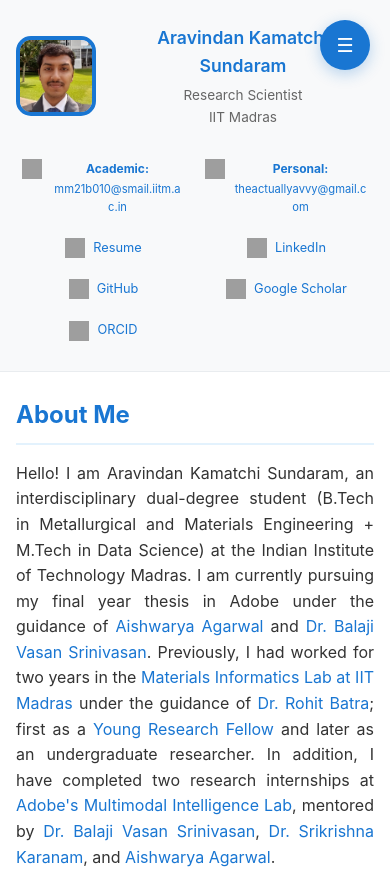
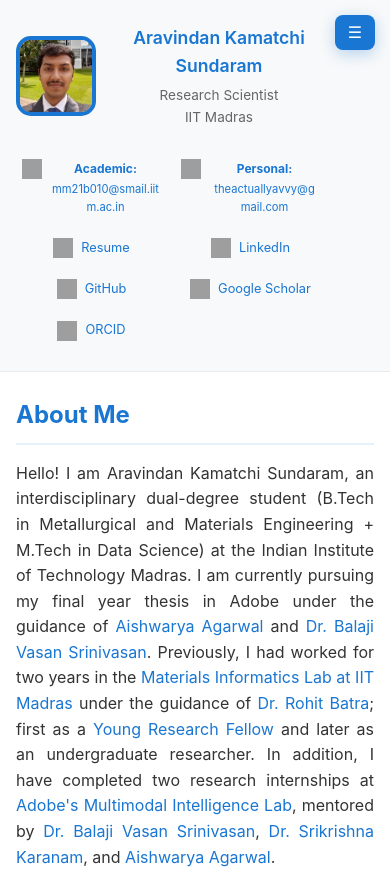
Before and after one commit to AravindanIITM/AravindanIITM.github.io, a plain HTML site: page index.html in a window 390 px wide. Shown: the top 873 px of the page. Drawn offline with Linux system fonts and the light colour scheme; grey boxes are pictures that could not be loaded.

Commit message:
Update index.html to mobile toggle and scroll

```diff
--- a/index.html
+++ b/index.html
@@ -18,6 +18,13 @@
       line-height: 1.6;
       height: 100vh;
       overflow: hidden;
+    }
+
+    @media (max-width: 768px) {
+      body {
+        height: auto;
+        overflow: auto;
+      }
     }
 
     .container {
@@ -585,16 +592,16 @@
     .mobile-nav-toggle {
       display: none;
       position: fixed;
-      top: 20px;
-      right: 20px;
+      top: 15px;
+      right: 15px;
       z-index: 1001;
       background: #1976d2;
       color: white;
       border: none;
-      border-radius: 50%;
-      width: 50px;
-      height: 50px;
-      font-size: 1.2rem;
+      border-radius: 8px;
+      width: 40px;
+      height: 35px;
+      font-size: 1rem;
       cursor: pointer;
       box-shadow: 0 4px 15px rgba(25,118,210,0.3);
       transition: all 0.3s ease;
@@ -637,6 +644,8 @@
     @media (max-width: 768px) {
       body {
         overflow-x: hidden;
+        height: auto;
+        min-height: 100vh;
       }
 
       .mobile-nav-toggle {
@@ -646,6 +655,7 @@
       .container {
         flex-direction: column;
         height: auto;
+        min-height: 100vh;
       }
 
       .left-panel {
@@ -654,7 +664,7 @@
         width: 100%;
         height: auto;
         order: 1;
-        padding: 1.5rem 1rem;
+        padding: 1.5rem 4rem 1.5rem 1rem;
         border-right: none;
         border-bottom: 1px solid #e9ecef;
         background: #f8f9fa;
@@ -663,7 +673,7 @@
       }
 
       .left-panel.shrunk {
-        padding: 0.8rem 1rem;
+        padding: 0.8rem 4rem 0.8rem 1rem;
         background: rgba(248,249,250,0.95);
         backdrop-filter: blur(10px);
         box-shadow: 0 2px 10px rgba(0,0,0,0.1);
```
